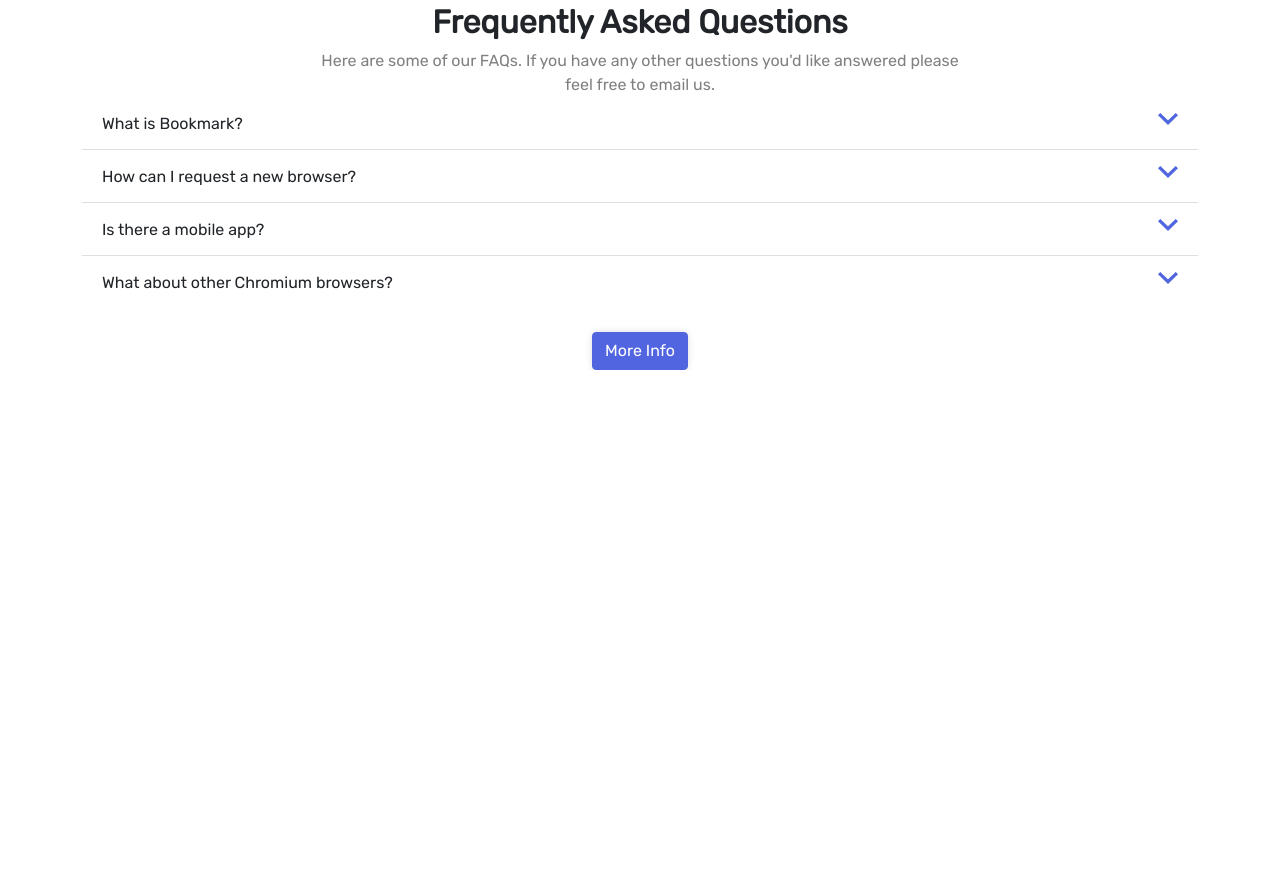
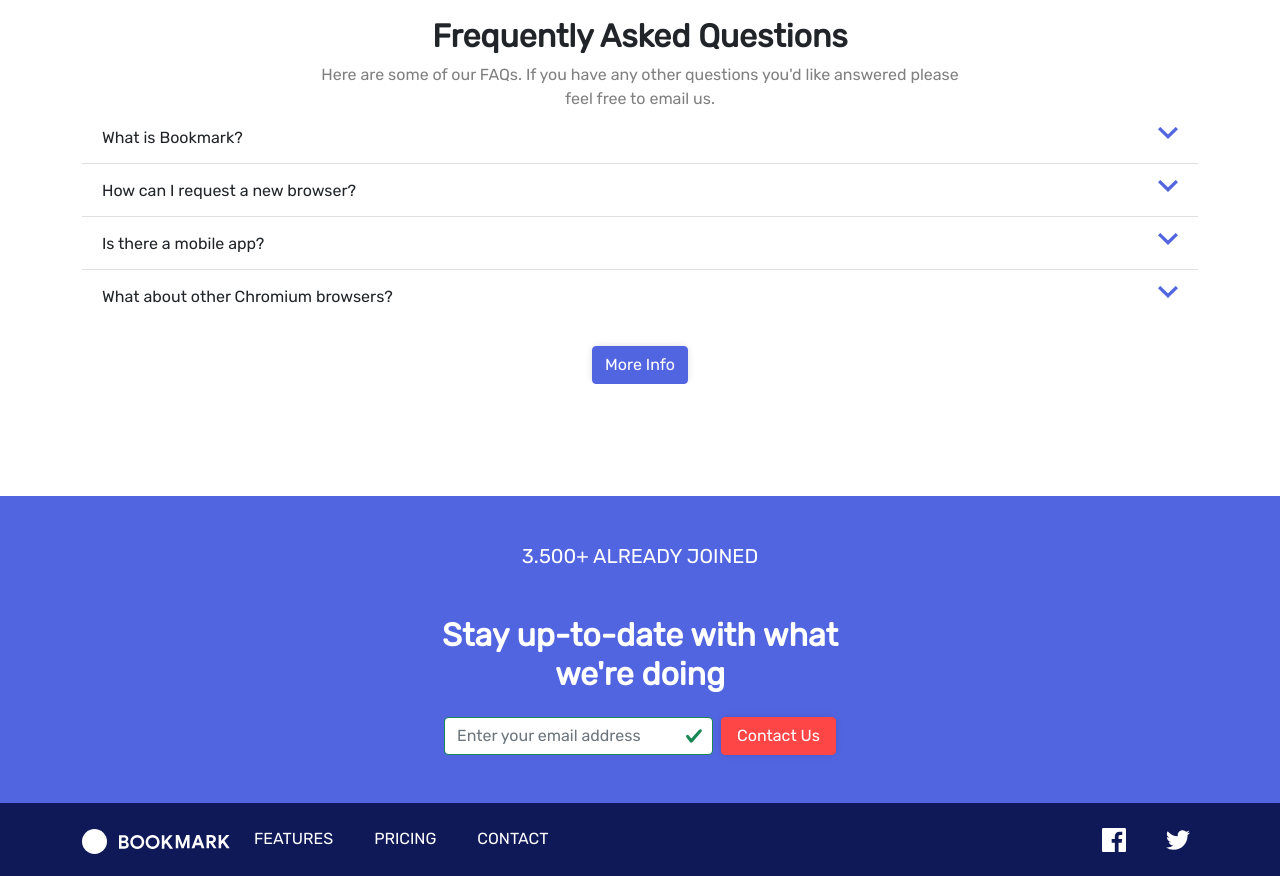
Before and after one commit to GranGansu/IT-Academy---Sprint-2, a plain HTML site: page index.html in a window 1280 px wide. Shown: the part 1879-2755 px from the top of the page. Before the commit the page ends 2249 px from the top, so only its background shows below. Drawn offline with Linux system fonts and the light colour scheme.

Commit message:
Nivel 2: Ejercicio 5

```diff
--- /dev/null
+++ b/components/_ejercicio5.scss
@@ -0,0 +1,45 @@
+footer > div:last-child {
+    background-color: darken($primary, 40%);
+}
+.invalid-feedback {
+    position: absolute;
+    background: red;
+    color: white;
+    width: fit-content;
+    border-radius: 5px;
+    bottom: -27px;
+    padding: 10px 0px 5px 0px;
+    z-index: 0;
+    width: 100%;
+    font-size: small;
+}
+.email {
+    z-index: 1;
+    width: 100%;
+    position: inherit;
+}
+#feature-ul {
+    width: fit-content;
+    li a {
+        padding: 15px 35px;
+    }
+    @media (max-width: 768px) {
+        width: 100%;
+    }
+    li {
+        @media (max-width: 768px) {
+            margin-right: 0px;
+            border-bottom: 1px solid gainsboro;
+        }
+    }
+}
+footer ul li,
+#navbarNav ul li {
+    margin-right: 25px;
+    &:last-child {
+        margin-right: 0;
+    }
+    @media (max-width: 768px) {
+        margin: 0px;
+    }
+}
--- a/index.html
+++ b/index.html
@@ -223,6 +223,55 @@
       <div></div>
     </div>
   </div>
+  <footer class="mt-6 text-center">
+    <div class="bg-primary p-3 text-white pb-5 pt-5">
+      <h5 class="text-uppercase">3.500+ already joined</h5>
+      <h2 class="mt-5 m-auto" style="max-width: 26rem;">Stay up-to-date with what we're doing</h2>
+      <div class="m-auto col-12 col-md-6 mt-4 row">
+        <form action="/" class="was-validated d-flex justify-content-center flex-column flex-sm-row">
+          <div class="position-relative me-0 me-sm-2 mb-3 mb-sm-0">
+            <input type="email" class="form-control  email" id="exampleFormControlInput1"
+              placeholder="Enter your email address">
+            <div class="invalid-feedback">Whoops, make sure it's an email.</div>
+          </div>
+          <input type="submit" class="btn btn-danger text-white" value="Contact Us" style="padding: 4px 15px;">
+        </form>
+      </div>
+    </div>
 
+    <div class="pt-2 pb-2">
+      <div class="container-lg">
+        <nav class="navbar navbar-expand-lg navbar-light">
+          <div class="container ps-0 pe-0 m-0 justify-content-start flex-column flex-sm-row">
+            <div><a class="navbar-brand" href="#"><img src="img/logo-bookmark.svg" alt=""
+                  style="filter:brightness(9.5)"></a></div>
+            <div class="justify-content-start mt-4 mb-4 m-sm-0" id="navbarNav2" style="flex-grow:1">
+              <ul class="navbar-nav text-uppercase flex-sm-row">
+                <li class="nav-item">
+                  <a class="nav-link text-white" href="#">Features</a>
+                </li>
+                <li class="nav-item">
+                  <a class="nav-link text-white" href="#">Pricing</a>
+                </li>
+                <li class="nav-item">
+                  <a class="nav-link text-white" href="#">Contact</a>
+                </li>
+              </ul>
+            </div>
+            <div>
+              <ul class="navbar-nav flex-row">
+                <li class="nav-item me-4">
+                  <a class="nav-link text-white" href="#"><img src="img/icon-facebook.svg" alt=""></a>
+                </li>
+                <li class="nav-item">
+                  <a class="nav-link text-white" href="#"><img src="img/icon-twitter.svg" alt=""></a>
+                </li>
+              </ul>
+            </div>
+          </div>
+        </nav>
+      </div>
+    </div>
+  </footer>
 </body>
 </html>
--- a/sass/custom.scss
+++ b/sass/custom.scss
@@ -20,3 +20,4 @@ $spacers: (
 @import "../components/_ejercicio2";
 @import "../components/_ejercicio3";
 @import "../components/_ejercicio4";
+@import "../components/_ejercicio5";
```
Also changed, not shown: sass/custom.css, 1 other file.
